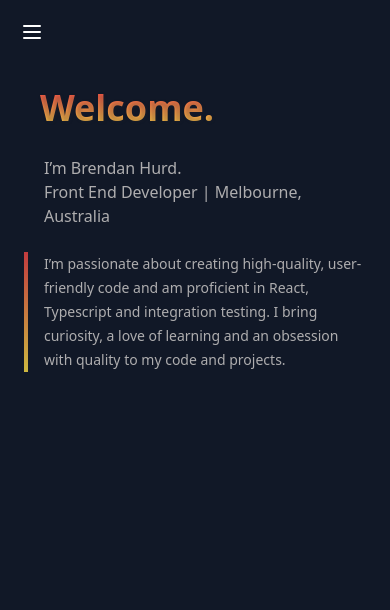
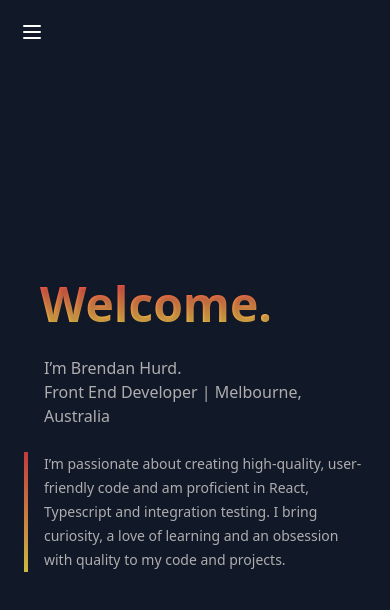
Before and after one commit to Uken81/portfolio, a React (Vite) app: page / in a window 390 px wide. Shown: the top 610 px of the page. Built offline with nearby package versions, Linux system fonts and the light colour scheme.

Commit message:
Fix vertical margin of welcome message in small screen.

```diff
--- a/src/App.tsx
+++ b/src/App.tsx
@@ -9,12 +9,12 @@ import { Navbar } from './components/Navbar/Navbar';
 function App() {
   const [selectedProject, setSelectedProject] = useState<ProjectName>('welcome');
 
-  const welcomeMargin = selectedProject === 'welcome' ? 'sm:mt-64' : null;
+  const welcomeMargin = selectedProject === 'welcome' ? 'mt-48' : null;
 
   return (
     <main className="min-h-screen bg-gray-900 ">
       <Navbar setSelectedProject={setSelectedProject}>
-        <div className="p-6  text-stone-300 sm:px-12 md:px-24 lg:px-36">
+        <div className="p-6 text-stone-300 sm:px-12 md:px-24 lg:px-36">
           <Demo selectedProject={selectedProject} />
           <div className={`${welcomeMargin} lg:flex lg:px-10 xl:px-36 2xl:max-w-[90rem] 2xl:px-64`}>
             <MainMessage selectedProject={selectedProject} />
--- a/src/components/MainMessage/MainMessage.tsx
+++ b/src/components/MainMessage/MainMessage.tsx
@@ -5,7 +5,7 @@ import { gradientBottom, gradientRight } from '../common/gradientBackgrounds';
 const Title: React.FC<{ title: string; subtitle?: string }> = ({ title, subtitle }) => (
   <div className="mb-6 flex cursor-default flex-col">
     <h1
-      className={`xl:text-7l ml-4 bg-clip-text pb-1 text-4xl ${gradientBottom} font-extrabold  text-transparent text-shadow-sm sm:text-5xl  lg:text-6xl`}>
+      className={`xl:text-7l ml-4 bg-clip-text pb-1 text-5xl ${gradientBottom} font-extrabold  text-transparent text-shadow-sm lg:text-6xl`}>
       {title}
     </h1>
     {subtitle && (
```
